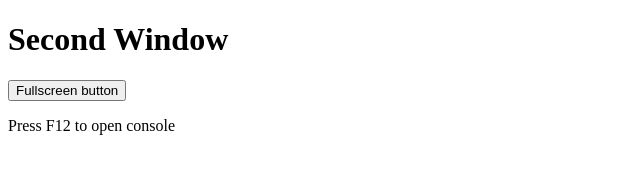
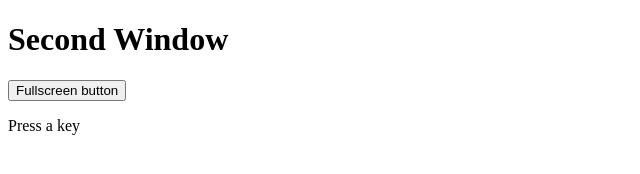
Before and after one commit to SteveALee/windowManagementFeedback, a website: page window.html in a window 1280 px wide. Shown: the whole page, without its empty margins (0-640 px from the left). Drawn offline with Linux system fonts and the light colour scheme.

Commit message:
Change F`12 text

```diff
--- a/window.html
+++ b/window.html
@@ -34,6 +34,6 @@
   <body>
     <h1>Second Window</h1>
     <button id="btn" onclick="goFullscreen()">Fullscreen button</button>
-    <p>Press F12 to open console</p>
+    <p>Press a key</p>
   </body>
 </html>
```
